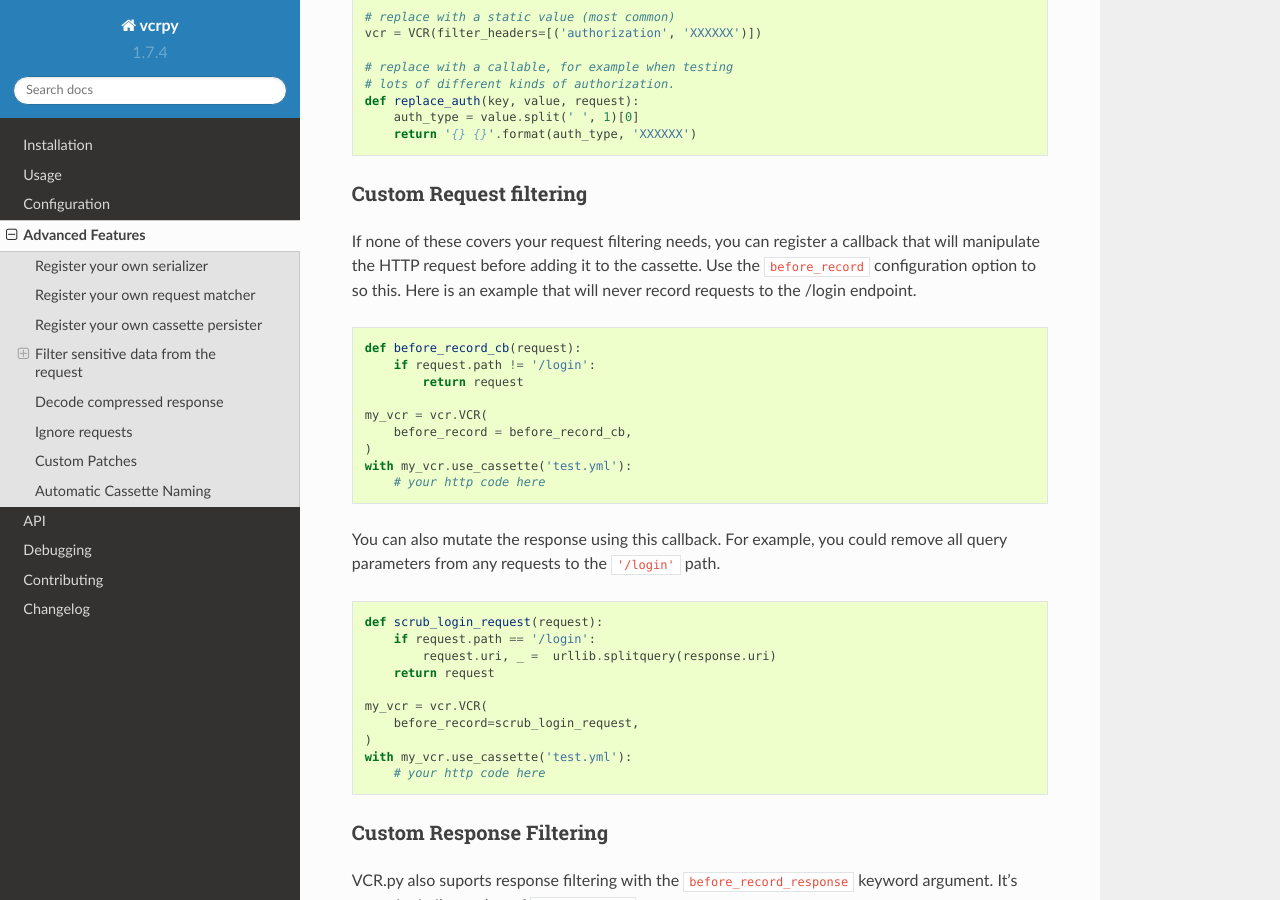
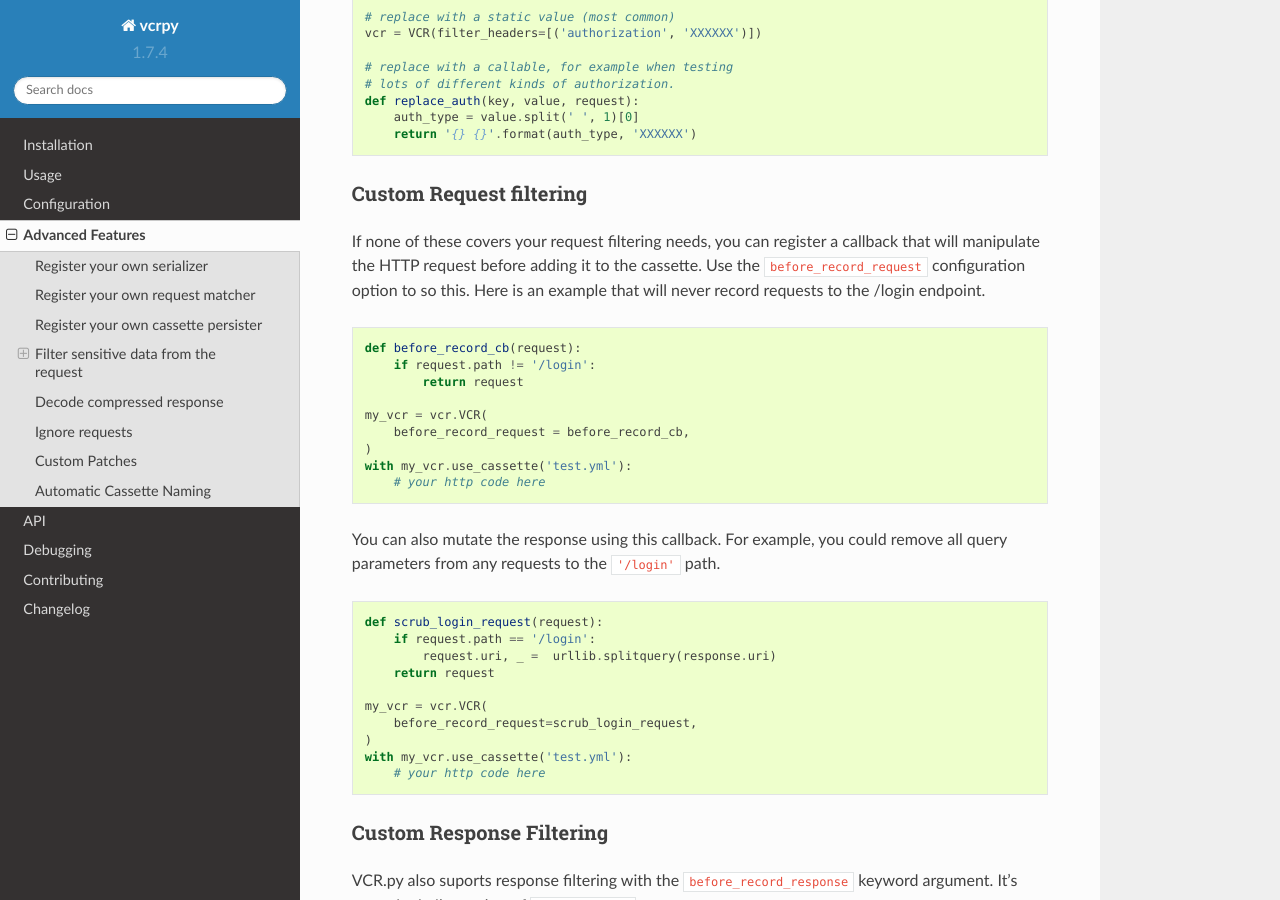
Before and after one commit to kevin1024/vcrpy, a Sphinx documentation site: the page built from docs/advanced.rst, in a window 1280 px wide and 900 px high, scrolled down 4033 px. Built offline with Sphinx 7.4.7 and the Read the Docs theme 2.0.0, drawn with Linux system fonts in a browser that asks for light colours.

Commit message:
Improves docs for before_record_request

```diff
--- a/docs/advanced.rst
+++ b/docs/advanced.rst
@@ -222,7 +222,7 @@ Custom Request filtering
 
 If none of these covers your request filtering needs, you can register a
 callback that will manipulate the HTTP request before adding it to the
-cassette. Use the ``before_record`` configuration option to so this.
+cassette. Use the ``before_record_request`` configuration option to so this.
 Here is an example that will never record requests to the /login
 endpoint.
 
@@ -233,7 +233,7 @@ endpoint.
             return request
 
     my_vcr = vcr.VCR(
-        before_record = before_record_cb,
+        before_record_request = before_record_cb,
     )
     with my_vcr.use_cassette('test.yml'):
         # your http code here
@@ -250,7 +250,7 @@ path.
         return request
 
     my_vcr = vcr.VCR(
-        before_record=scrub_login_request,
+        before_record_request=scrub_login_request,
     )
     with my_vcr.use_cassette('test.yml'):
         # your http code here
```
